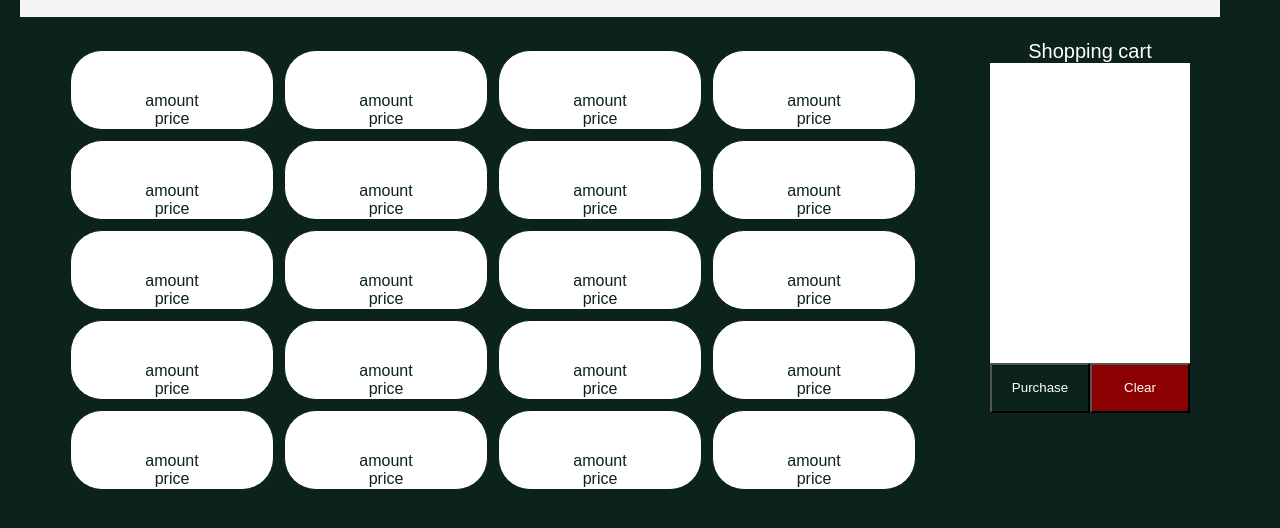
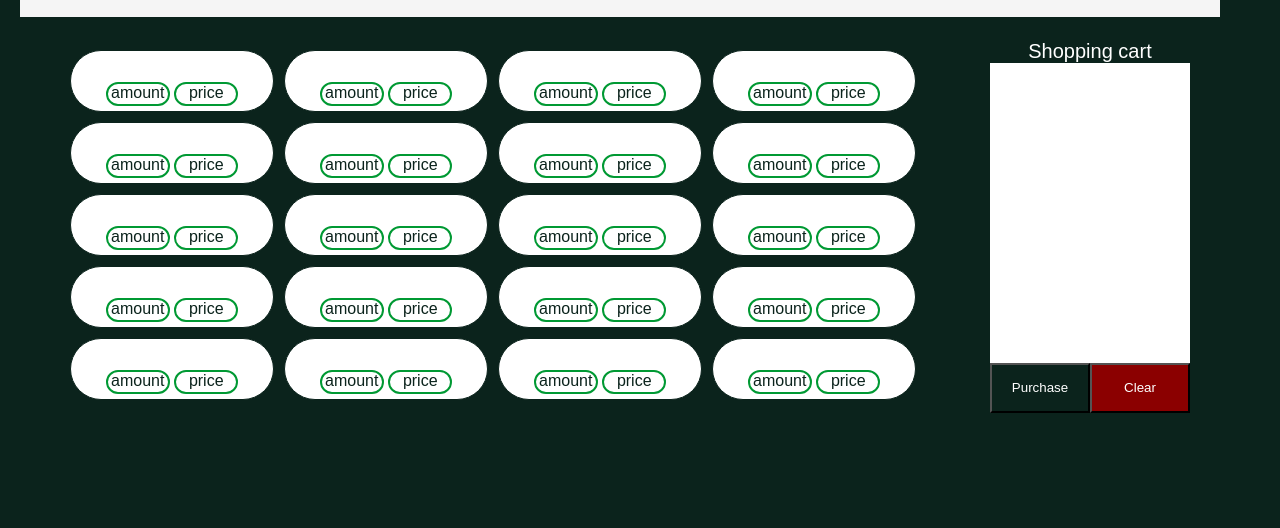
Before and after one commit to karinmelin/Jamaica-Inn, a plain HTML site: page allbeverages.html in a window 1280 px wide. Shown: the part 264-792 px from the top of the page. Drawn offline with Linux system fonts and the light colour scheme; no server answers.

Commit message:
BevCSSfix

```diff
--- a/style.css
+++ b/style.css
@@ -216,25 +216,22 @@ table{
     font-size: 15px;
     width: 200px;
     height:30px;
-    padding-top: 10px;
-
-
 }
 
-#price{
+.price{
     height: 20px;
     width: 60px;
     background-color: white;
     border-radius: 2em;
     border:2px solid #009933;
-     margin-left: auto;
+    margin-left: auto;
     margin-right: auto;
     display: inline-block;
     margin-bottom: 4px;
 
 
 }
-#amount{
+.amount{
     height: 20px;
     width: 60px;
     background-color: white;
```
